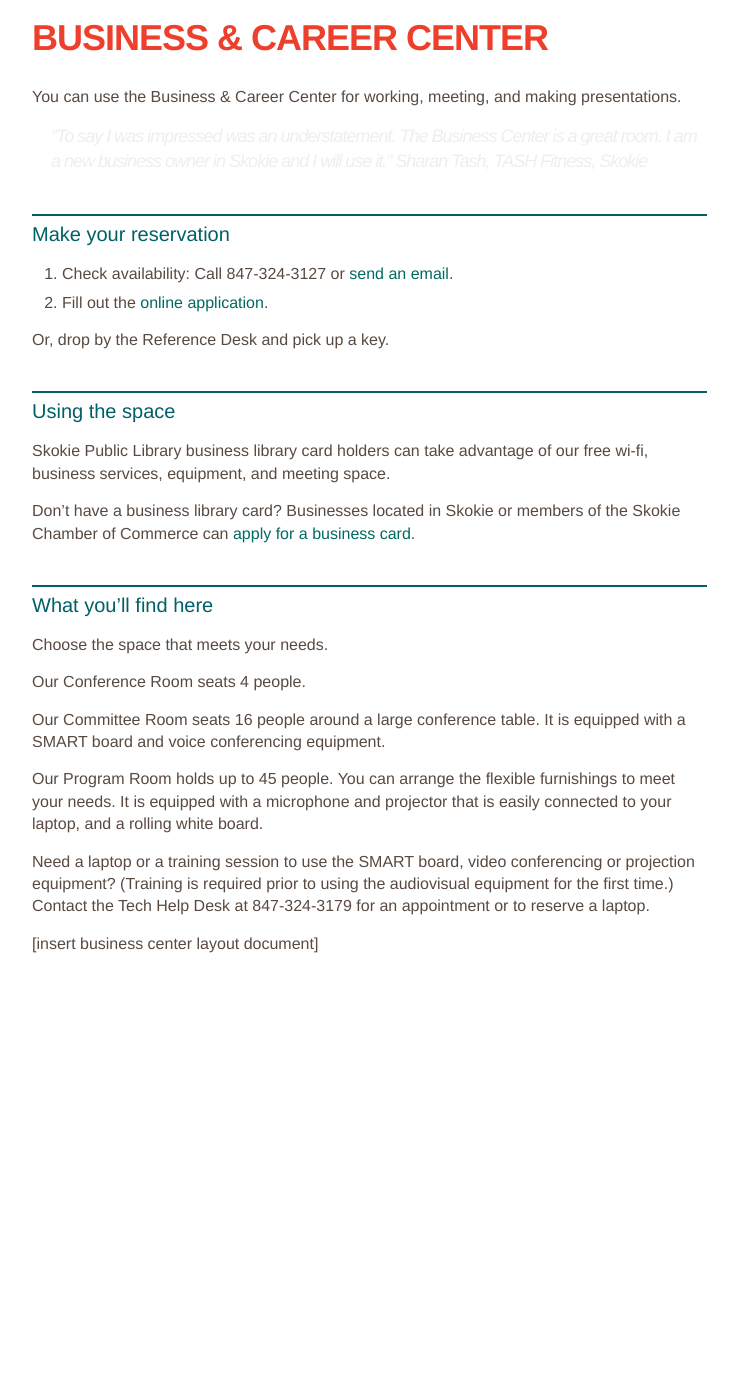
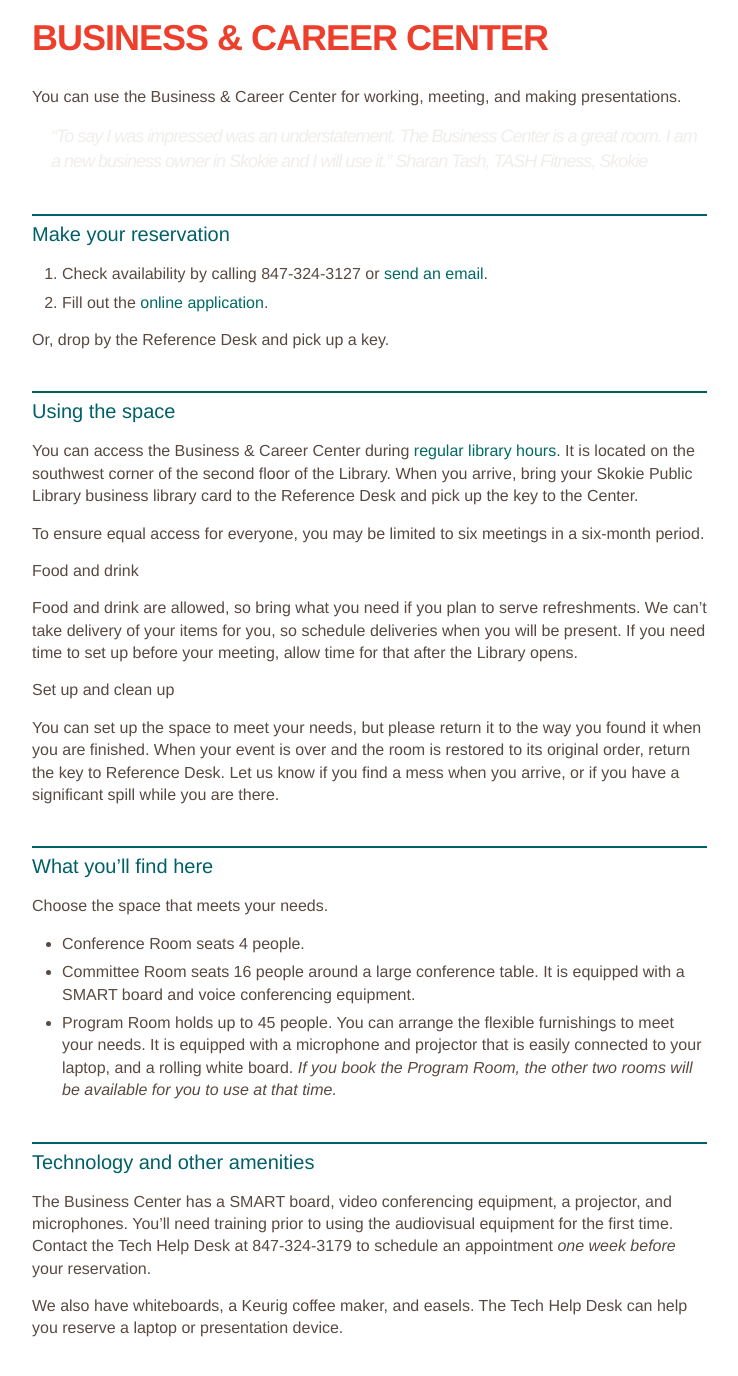
Before and after one commit to skokielibrary/spl-content, a Jekyll site: the page built from _content/terry/services--business-services--business-center.markdown, in a window 1280 px wide and 1400 px high, scrolled down 100 px. Shown: the top 1376 px of the window, without its empty margins (126-864 px from the left). Built offline with Jekyll 4.4.1, drawn with Linux system fonts in a browser that asks for light colours; before the commit the page ends 1115 px from its top, so only the background shows below that.

Commit message:
Updated services--business-services--business-center.markdown

```diff
--- a/_content/terry/services--business-services--business-center.markdown
+++ b/_content/terry/services--business-services--business-center.markdown
@@ -10,25 +10,34 @@ You can use the Business & Career Center for working, meeting, and making presen
 
 ## Make your reservation
 
-1. Check availability: Call 847-324-3127 or [send an email](jpapke@skokielibrary.info).
+1. Check availability by calling 847-324-3127 or [send an email](tellus@skokielibrary.info).
 2. Fill out the [online application](PDF application).
 
 Or, drop by the Reference Desk and pick up a key.
 
 ## Using the space
-Skokie Public Library business library card holders can take advantage of our free wi-fi, business services, equipment, and meeting space.
 
-Don't have a business library card? Businesses located in Skokie or members of the Skokie Chamber of Commerce can [apply for a business card](link to application).
+You can access the Business & Career Center during [regular library hours](/about/hours-location-contact/). It is located on the southwest corner of the second floor of the Library. When you arrive, bring your Skokie Public Library business library card to the Reference Desk and pick up the key to the Center.
+
+To ensure equal access for everyone, you may be limited to six meetings in a six-month period.
+
+### Food and drink
+
+Food and drink are allowed, so bring what you need if you plan to serve refreshments. We can’t take delivery of your items for you, so schedule deliveries when you will be present. If you need time to set up before your meeting, allow time for that after the Library opens.
+
+### Set up and clean up
+
+You can set up the space to meet your needs, but please return it to the way you found it when you are finished. When your event is over and the room is restored to its original order, return the key to Reference Desk.  Let us know if you find a mess when you arrive, or if you have a significant spill while you are there.
 
 ## What you'll find here
 Choose the space that meets your needs.
 
-Our Conference Room seats 4 people.
+- Conference Room seats 4 people.
+- Committee Room seats 16 people around a large conference table. It is equipped with a SMART board and voice conferencing equipment.
+- Program Room holds up to 45 people. You can arrange the flexible furnishings to meet your needs. It is equipped with a microphone and projector that is easily connected to your laptop, and a rolling white board. *If you book the Program Room, the other two rooms will be available for you to use at that time.*
 
-Our Committee Room seats 16 people around a large conference table. It is equipped with a SMART board and voice conferencing equipment.
+## Technology and other amenities
 
-Our Program Room holds up to 45 people. You can arrange the flexible furnishings to meet your needs. It is equipped with a microphone and projector that is easily connected to your laptop, and a rolling white board.
+The Business Center has a SMART board, video conferencing equipment, a projector, and microphones. You'll need training prior to using the audiovisual equipment for the first time. Contact the Tech Help Desk at 847-324-3179 to schedule an appointment *one week before* your reservation.
 
-Need a laptop or a training session to use the SMART board, video conferencing or projection equipment? (Training is required prior to using the audiovisual equipment for the first time.) Contact the Tech Help Desk at 847-324-3179 for an appointment or to reserve a laptop.
-
-[insert business center layout document]
+We also have whiteboards, a Keurig coffee maker, and easels. The Tech Help Desk can help you reserve a laptop or presentation device.
```
